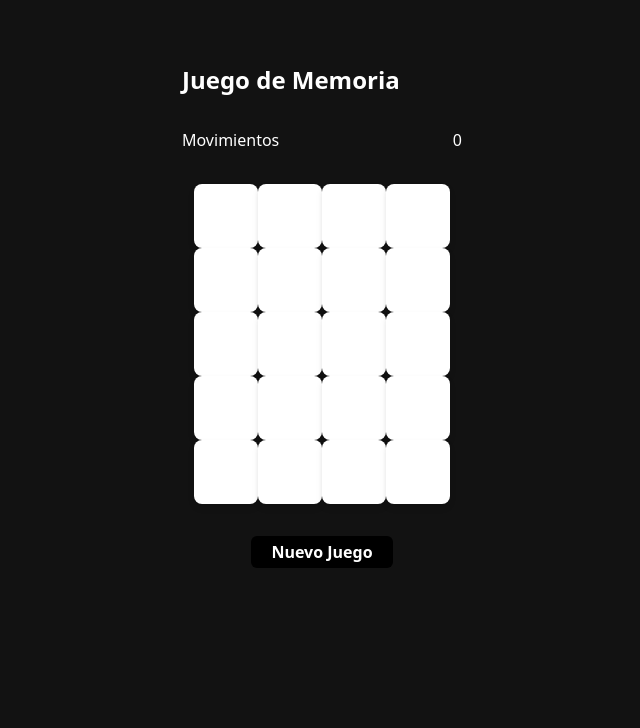
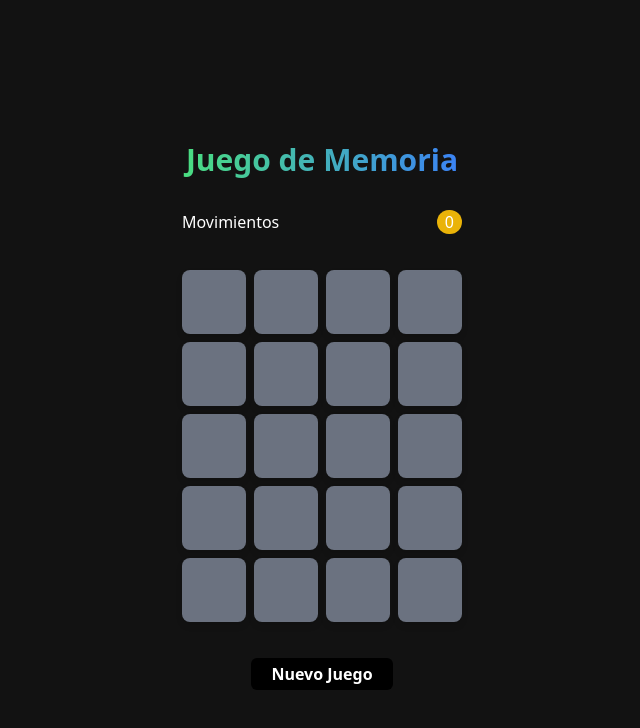
Before and after one commit to rolando22/memory-game, a React (Vite) app: page / in a window 1280 px wide. Shown: the top 728 px of the page, without its empty margins (318-958 px from the left). Built offline with nearby package versions, Linux system fonts and the light colour scheme.

Commit message:
[UPDATE] estilos

```diff
--- a/src/App.tsx
+++ b/src/App.tsx
@@ -75,7 +75,7 @@ export function App() {
 	};
 
 	return (
-		<div className='grid content-center justify-center p-8'>
+		<div className='grid content-center justify-center gap-4 h-screen p-8'>
 			<Header moves={moves} />
 			<main>
 				<Board
@@ -85,7 +85,7 @@ export function App() {
 			</main>
 			<footer className='flex justify-center'>
 				<button
-					className='bg-black font-semibold text-white rounded-md px-5 py-1 hover:bg-yellow-500 hover:text-black transition-all mb-3'
+					className='bg-black font-semibold text-white rounded-md px-5 py-1 hover:bg-yellow-500 hover:text-black transition-all'
 					onClick={reset}
 				>
 						Nuevo Juego
--- a/src/components/Board/index.tsx
+++ b/src/components/Board/index.tsx
@@ -8,8 +8,7 @@ interface Props {
 
 export function Board({ cards, cardFlip }: Props) {
 	return (
-		<section className='grid grid-cols-4 content-center justify-center px-3 py-5 my-3'>
-			{/* <ul className='grid grid-cols-4 content-center justify-center'> */}
+		<section className='grid grid-cols-4 content-center justify-center gap-2 py-5'>
 			{cards.map(card =>
 				<Card
 					key={card.id}
@@ -21,7 +20,6 @@ export function Board({ cards, cardFlip }: Props) {
 					cardFlip={cardFlip}
 				/>
 			)}
-			{/* </ul> */}
 		</section>
 	);
 }
--- a/src/components/Card/index.tsx
+++ b/src/components/Card/index.tsx
@@ -13,7 +13,7 @@ export function Card({ id, img, alt, flipped, matched, cardFlip }: Props) {
 
 	return (
 		<button
-			className={`drop-shadow-md flex items-center justify-center ${flipped ? '[transform:rotateY(10deg)]' : 'bg-white'} cursor-pointer h-16 w-16 hover:scale-105 rounded-lg transition-all duration-1000`}
+			className={`drop-shadow-md flex items-center justify-center ${flipped ? '[transform:rotateY(10deg)]' : 'bg-gray-500'} cursor-pointer h-16 w-16 hover:scale-105 rounded-lg transition-all duration-1000`}
 			onClick={handleOnClickCardFlip}
 			disabled={flipped || matched}
 		>
--- a/src/components/Header/index.tsx
+++ b/src/components/Header/index.tsx
@@ -5,12 +5,12 @@ interface Props {
 export function Header({ moves }: Props) {
 	return (
 		<header>
-			<h1 className='font-bold text-2xl my-8'>
+			<h1 className='font-bold text-3xl my-8 text-center text-transparent bg-clip-text bg-gradient-to-r from-green-400 to-blue-500 hover:from-pink-500 hover:to-yellow-500 transition duration-500 ease-in-out transform hover:-translate-y-1 hover:scale-110'>
 				Juego de Memoria
 			</h1>
 			<section className='flex justify-between'>
 				<p>Movimientos</p>
-				<p>{moves}</p>
+				<p className='bg-yellow-500 py-1/2 px-2 rounded-full'>{moves}</p>
 			</section>
 		</header>
 	);
```
